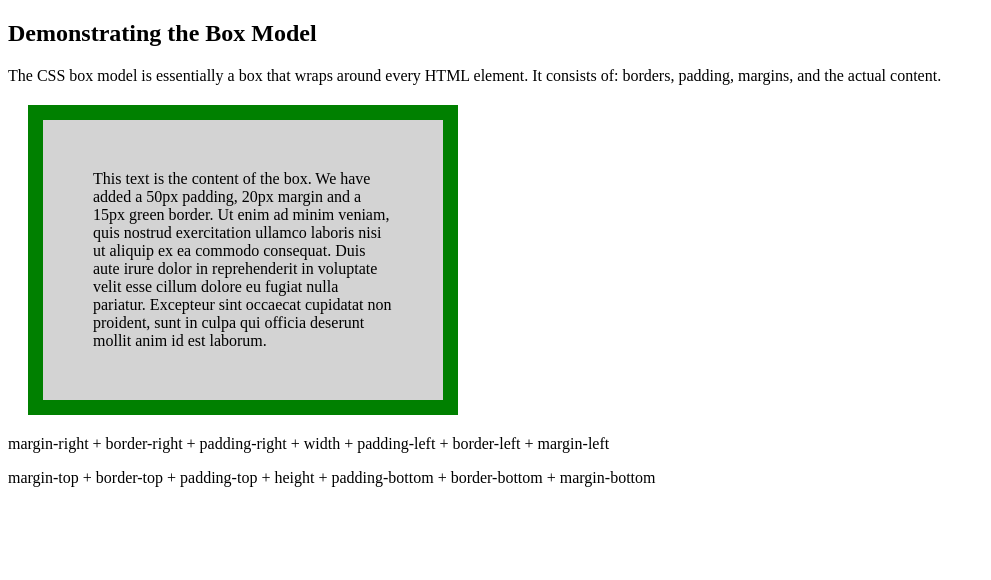
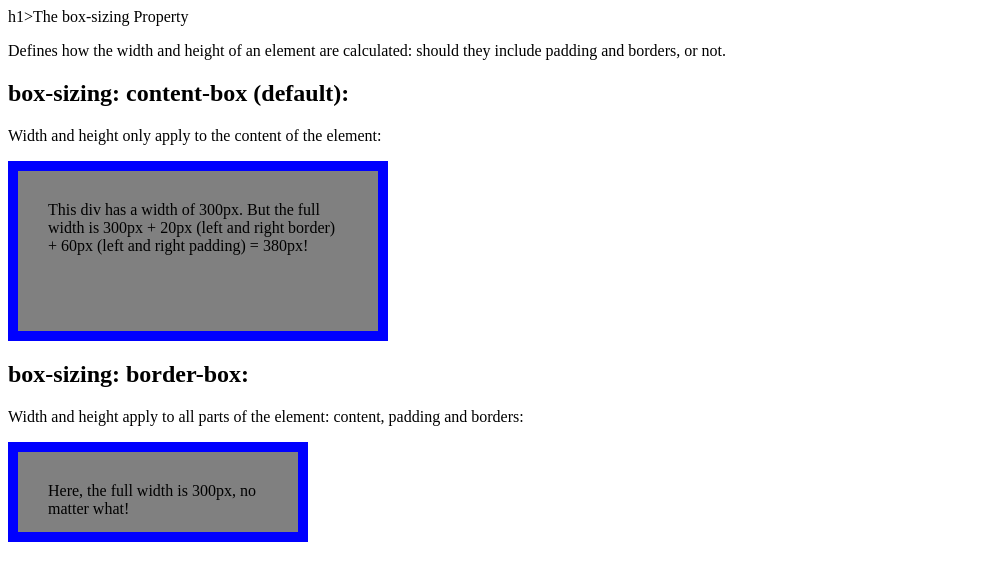
Before and after one commit to RVM427/01-MY-CSS-STUDY, a website: page public_html/index.html in a window 1280 px wide. Shown: the whole page, without its empty margins (0-991 px from the left). Drawn offline with Linux system fonts and the light colour scheme.

Commit message:
#02 -- Box Model -borderbox

```diff
--- a/public_html/CSS/my-css-file.css
+++ b/public_html/CSS/my-css-file.css
@@ -1,8 +1,17 @@
+#example1 {
+  box-sizing: content-box;
+  width: 300px;
+  height: 100px;
+  background: grey;
+  padding: 30px;
+  border: 10px solid blue;
+}
 
-div {
-  background-color: lightgrey;
+#example2 {
+  box-sizing: border-box;
   width: 300px;
-  border: 15px solid green;
-  padding: 50px;
-  margin: 20px;
+  height: 100px;
+  padding: 30px;
+    background: grey;
+  border: 10px solid blue;
 }
--- a/public_html/index.html
+++ b/public_html/index.html
@@ -9,17 +9,16 @@
     </head>
     <body>
 
-        <h2>Demonstrating the Box Model</h2>
+        h1>The box-sizing Property</h1>
+    <p>Defines how the width and height of an element are calculated: should they include padding and borders, or not.</p>
 
+    <h2>box-sizing: content-box (default):</h2>
+    <p>Width and height only apply to the content of the element:</p>
+    <div id="example1">This div has a width of 300px. But the full width is 300px + 20px (left and right border) + 60px (left and right padding) = 380px!</div>
 
+    <h2>box-sizing: border-box:</h2>
+    <p>Width and height apply to all parts of the element: content, padding and borders:</p>
+    <div id="example2">Here, the full width is 300px, no matter what!</div>
 
-        <p>The CSS box model is essentially a box that wraps around every HTML element. It consists of: borders, padding, margins, and the actual content.</p>
-
-        <div>This text is the content of the box. We have added a 50px padding, 20px margin and a 15px green border. Ut enim ad minim veniam, quis nostrud exercitation ullamco laboris nisi ut aliquip ex ea commodo consequat. Duis aute irure dolor in reprehenderit in voluptate velit esse cillum dolore eu fugiat nulla pariatur. Excepteur sint occaecat cupidatat non proident, sunt in culpa qui officia deserunt mollit anim id est laborum.</div>
-        <p>margin-right + border-right + padding-right + width + padding-left + border-left + margin-left
-</p>
- <p> margin-top + border-top + padding-top + height + padding-bottom + border-bottom + margin-bottom
-
-</p>
-    </body>
+</body>
 </html>
```
